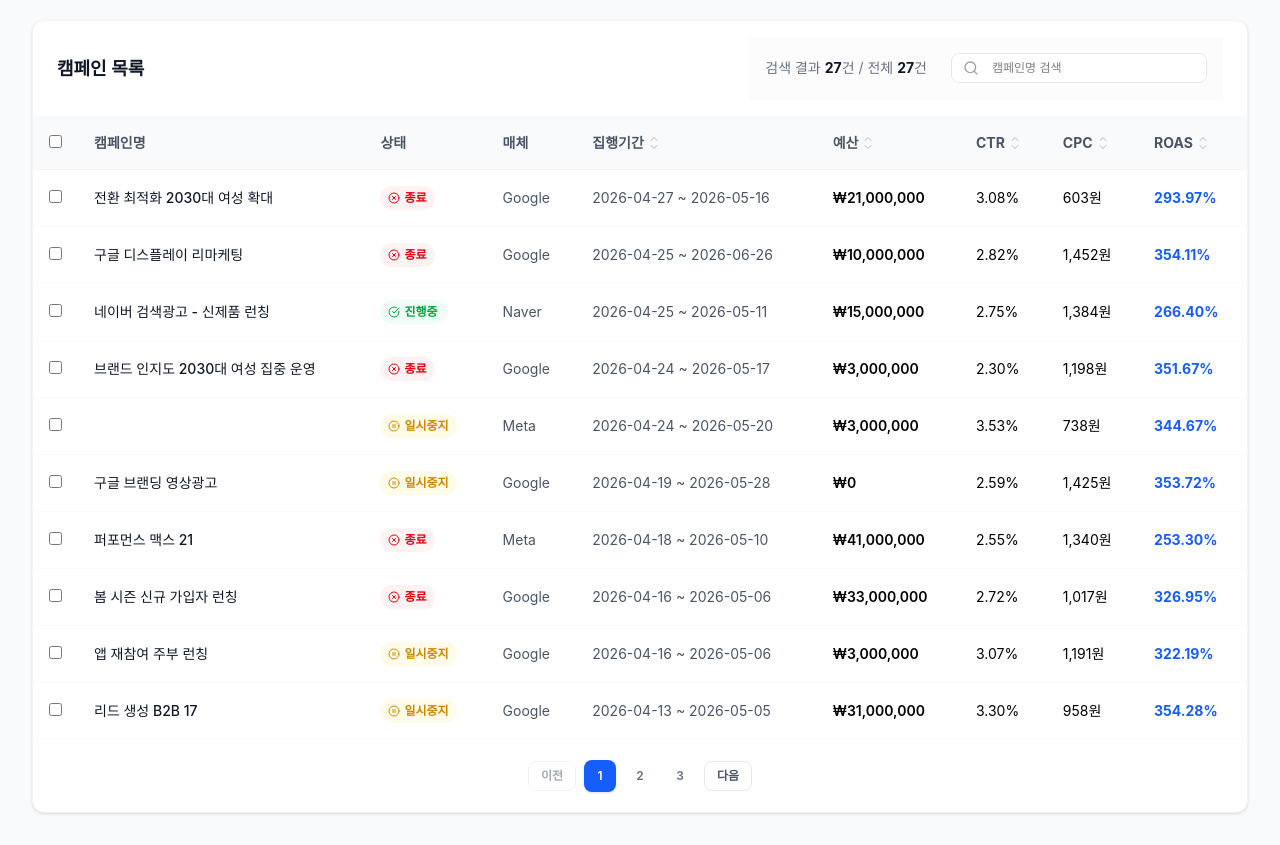
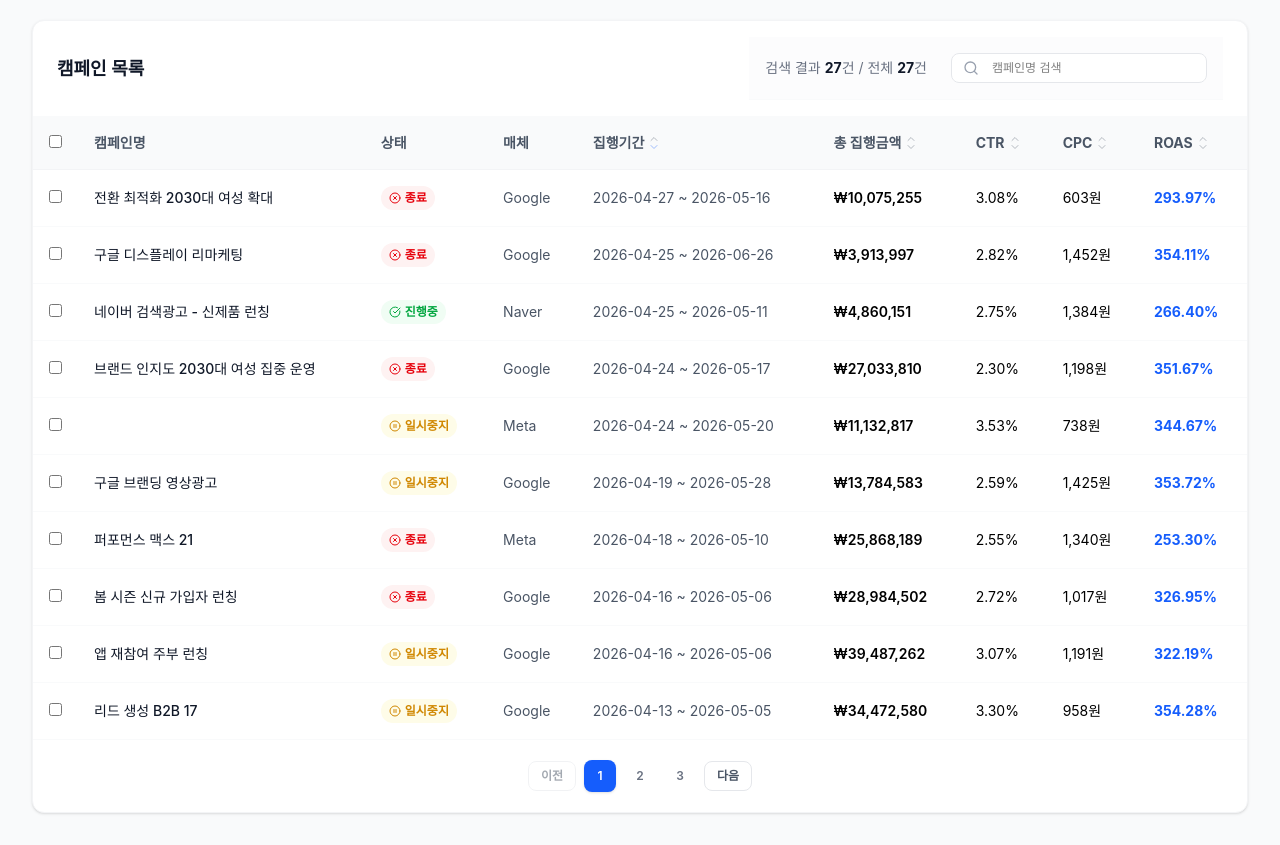
Before and after one commit to jin7969/marketing-dashboard, a React (Vite) app: page / in a window 1280 px wide. Shown: the part 1020-1865 px from the top of the page. Built offline with nearby package versions, Linux system fonts and the light colour scheme; data requests are answered from the project's data file.

Commit message:
fix: 테이블 총 집행금액 컬럼 수정 (budget → metrics.cost)

```diff
--- a/src/components/CampaignTable/TableHeader.tsx
+++ b/src/components/CampaignTable/TableHeader.tsx
@@ -29,12 +29,7 @@ export function TableHeader({ isAllSelected, onSelectAll, sortConfig, onSort }:
           currentSort={sortConfig}
           onSort={() => onSort('startDate')}
         />
-        <SortableHeader
-          label="예산"
-          sortKey="budget"
-          currentSort={sortConfig}
-          onSort={() => onSort('budget')}
-        />
+        <SortableHeader label="총 집행금액" sortKey="cost" currentSort={sortConfig} onSort={() => onSort('cost')} />
         <SortableHeader label="CTR" sortKey="ctr" currentSort={sortConfig} onSort={() => onSort('ctr')} />
         <SortableHeader label="CPC" sortKey="cpc" currentSort={sortConfig} onSort={() => onSort('cpc')} />
         <SortableHeader label="ROAS" sortKey="roas" currentSort={sortConfig} onSort={() => onSort('roas')} />
--- a/src/components/CampaignTable/TableRow.tsx
+++ b/src/components/CampaignTable/TableRow.tsx
@@ -27,7 +27,7 @@ export function TableRow({ campaign, isSelected, onToggleSelect }: TableRowProps
       <td className="p-4 text-gray-600">
         {campaign.startDate} ~ {campaign.endDate || '진행중'}
       </td>
-      <td className="p-4 font-semibold">{formatCurrency(campaign.budget)}</td>
+      <td className="p-4 font-semibold">{formatCurrency(campaign.metrics.cost)}</td>
       <td className="p-4">{formatPercent(campaign.metrics.ctr)}</td>
       <td className="p-4">{formatNumber(Math.round(campaign.metrics.cpc))}원</td>
       <td className="p-4 font-bold text-blue-600">{formatPercent(campaign.metrics.roas)}</td>
```
